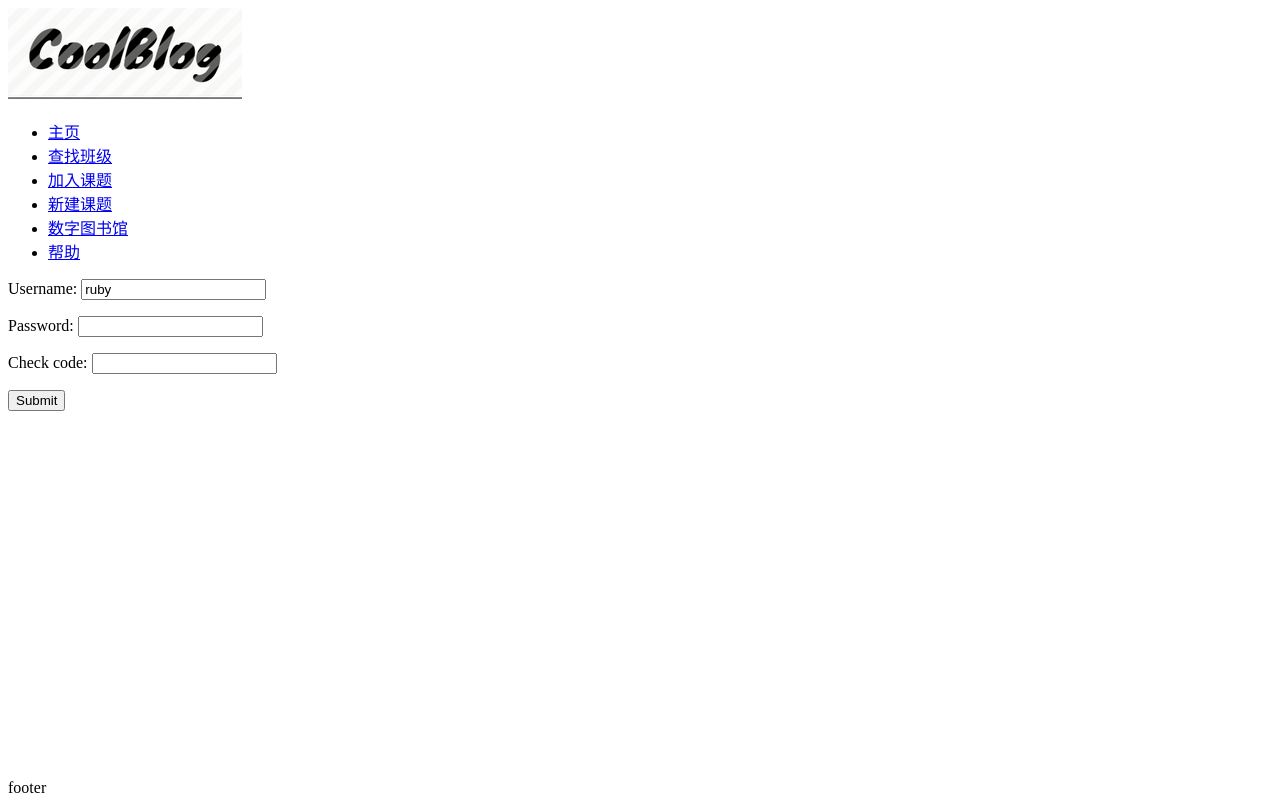
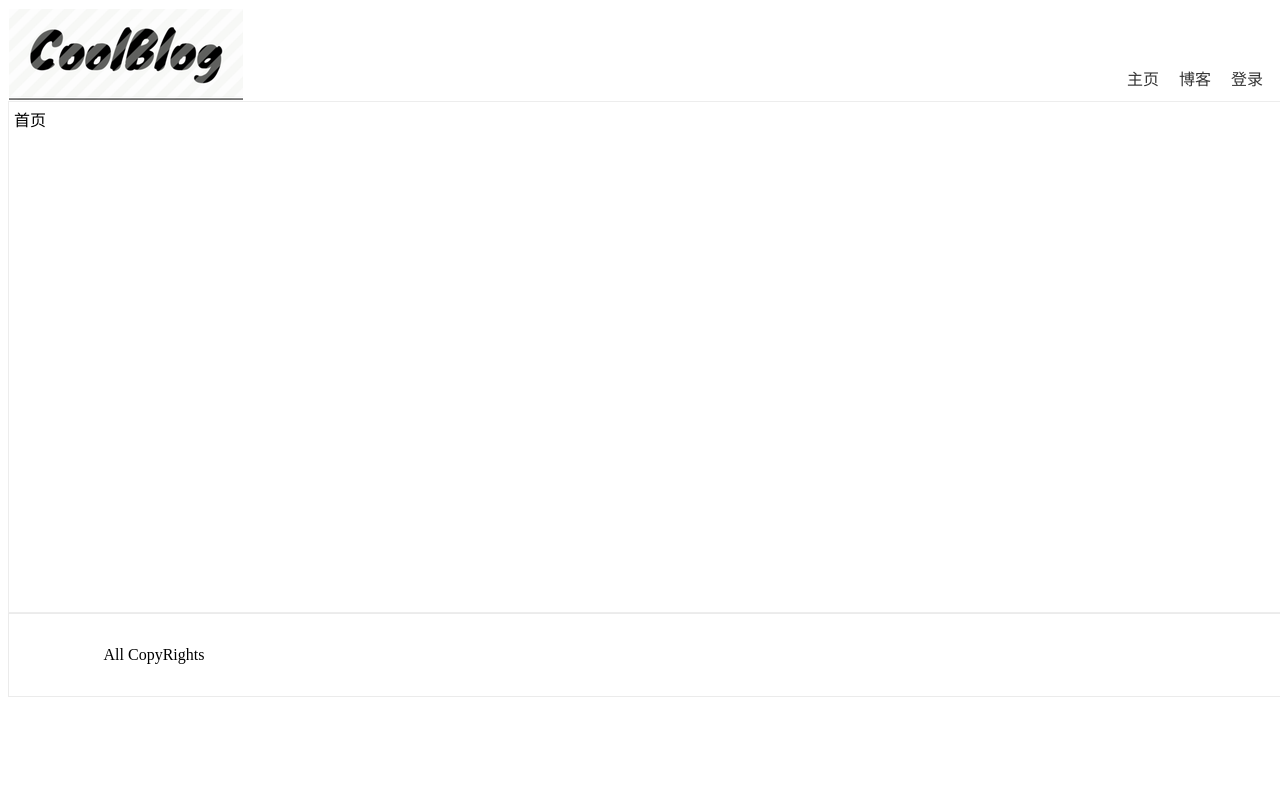
Before and after one commit to alecchyi/DjDemo, a Django app: page / in a window 1280 px wide. After the commit the page ends 697 px from the top, so only its background shows below. Run offline with Django 3.2, Linux system fonts and the light colour scheme.

Commit message:
update layout css and add blogs.html

```diff
--- a/DjDemo/settings.py
+++ b/DjDemo/settings.py
@@ -133,7 +133,7 @@ LOGGING = {
             'level': 'DEBUG',
             'class': 'logging.FileHandler',
             'formatter': 'simple',
-             'class': os.path.join(BASE_DIR,'logs/debug.log'),
+             'filename': os.path.join(BASE_DIR,'logs/debug.log'),
         },
     },
     'loggers': {
--- a/DjDemo/urls.py
+++ b/DjDemo/urls.py
@@ -11,6 +11,8 @@ urlpatterns = patterns('',
     url(r'^login', 'core.views.login'),
     url(r'^detail', 'core.views.detail'),
     url(r'^demo', 'core.views.demo'),
+    url(r'^logout', 'core.views.logout'),
+    url(r'^blogs', 'core.views.blogs'),
 )
 
 # if settings.DEBUG:
--- /dev/null
+++ b/core/templates/blogs.html
@@ -0,0 +1,4 @@
+{% extends "layout.html" %}
+{% block content %}
+blogs
+{% endblock %}
--- a/core/templates/index.html
+++ b/core/templates/index.html
@@ -1,6 +1,6 @@
 {% extends "layout.html" %}
 {% block content %}
 <div style="min-height:500px;display:block;">
-{% include "login_panel.html" %}
+首页
 </div>
 {% endblock %}
--- a/core/templates/login.html
+++ b/core/templates/login.html
@@ -1,6 +1,6 @@
 {% extends 'layout.html' %}
 {% block content %}
 <div style="min-height:500px;display:block;">
-login
+{% include "login_panel.html" %}
 </div>
 {% endblock %}
--- a/core/tests.py
+++ b/core/tests.py
@@ -80,4 +80,4 @@ class MemberTest(TestCase):
         with self.assertRaises(Exception):
             Member.objects.get(username='teacher_01')
         members = Member.objects.all()
-        self.assertEqual(members.count(), 1, "count is 1")
+        self.assertEqual(members.count(), 0, "count is 1")
--- a/core/views.py
+++ b/core/views.py
@@ -12,18 +12,18 @@ def index(request):
 
     form = LoginForm(initial = {'username': 'ruby'})
     context = {"form": form}
-#     teacher = {'user_name': "teacher_01", 'passwd': '123456'}
-#     m = Member()
-#     m.username= 'asdf'
-#     m.password = 'qwer'
-#     m.save()
     return render(request,"index.html", context)
 
 def login(request):
-    logger.debug("sssssss")
-    context = {"name": 'ruby'}
+
+    form = LoginForm(initial = {'username':'ruby'})
+    context = {"name": 'ruby', 'form': form}
     return render(request,"login.html", context)
 
+def blogs(request):
+
+    context = {}
+    return render(request,"blogs.html",context)
 def detail(request):
     context = {"name": 'ruby'}
 #     return HttpResponse("detail")
@@ -33,6 +33,13 @@ def demo(request):
     logger.debug("msg")
 
     return HttpResponseRedirect("/")
+
+def logout(request):
+    if request.session.has_key("user_id"):
+	 del request.session["user_id"]
+
+    return HttpResponseRedirect("/")
+
 def global_context(request):
     context = {'is_login':False}
     return context
--- a/static/core/css/core.css
+++ b/static/core/css/core.css
@@ -1,2 +1,110 @@
 /***************core.css**********************/
 body{}
+
+ul{
+ list-style:none;
+}
+
+.body{
+	display:block
+	min-height:600px;
+
+}
+
+.container{
+	display:block;
+	width:100%;
+	border:1px solid #ededed;
+	min-height:500px;
+	padding:5px 5px;
+}
+
+.header{
+	display:block;
+	width:100%;
+	border:1px solid #fff;
+	clear:both;
+}
+.footer{
+	display:block;
+	width:100%;
+	padding:10px 5px;
+	border:1px solid #ebebeb;
+	text-align:center;
+}
+
+.footer ul{
+
+	width:900px;
+}
+.footer li{
+	width:200px;
+	line-height:30px;
+}
+
+.topheader1{
+	position:relative;
+	z-index:1000
+}
+.topheader1 img.logo{
+	vertical-align:middle;
+	padding:0
+}
+ul.topnav{
+	font-size:11px;
+	margin:-17px 9px 0 0;
+	right:0;
+	list-style:none;
+	position:absolute
+}
+ul.topnav li{
+	float:left;
+	display:block
+}
+ul.topnav li a{
+	display:block;
+	float:left;
+	color:#333;
+}
+.newnavbox.b_dyn ul.newnav{
+	width:775px !important
+}
+.newnavbox.b_dyn{
+	bottom:5px !important
+}
+.topheader1 .newnavbox{
+	right:58px;
+	position:absolute;
+	right:0;
+	bottom:5px
+}
+.topheader1 .newnavbox ul.newnav{
+	list-style:none;
+	margin:0;
+	padding:0
+}
+.topheader1 .newnavbox ul.newnav li{
+	display:block;
+	float:left
+}
+.topheader1 .newnavbox ul.newnav li a{
+	text-decoration:none !important;
+	display:block;padding:5px 10px;
+	float:left;
+	color:#333
+}
+.topheader1 .newnavbox ul.newnav li div.lc_moreoption{
+	text-decoration:none !important;
+	display:block;padding:5px 10px;
+	float:left;
+	color:#333;
+}
+div.lc_moreoption:hover{
+	cursor:pointer;
+}
+div #lc_moreoption-menu ul li a.b_hover{
+	text-decoration:underline !important
+}
+div.topheader1 div#epalsnav1.newnavbox ul.newnav li a.b_hover{
+	text-decoration:underline !important
+}
--- a/templates/footer.html
+++ b/templates/footer.html
@@ -1,3 +1,5 @@
 <div class="footer">
-footer
+<ul>
+<li>All CopyRights</li>
+</ul>
 </div>
--- a/templates/layout.html
+++ b/templates/layout.html
@@ -3,7 +3,7 @@
 {% include "header.html" %}
 <body>
 	{% include "sitebanner.html" %}
-	<div class="wrapper">
+	<div class="container">
 		<div>{% block content %}{% endblock %}</div>
 	</div>
 	<!-- start footer -->
--- a/templates/sitebanner.html
+++ b/templates/sitebanner.html
@@ -1,23 +1,21 @@
-<div class="newhomecontainer">
+<div class="header">
 	<!-- topheader -->
 	<div class="topheader1">
 		<a href="/"><img src="{{STATIC_URL}}core/image/logo.png"
 			alt="Neupals - where learners connect globally" class="logo" /></a>
 		<div id="epalsnav1" class="newnavbox">
 			<ul class="newnav">
-				{% if is_login == False %}
-				<li><a href="/index" class="" title="Homepage">主页</a></li>
-				{% else %}
-				<li><a href="/authhome" class="" title="Homepage">主页</a></li>
-				 {% endif %}
-				<li><a href="/find-classroom.php" class="" title="Find Class">查找班级</a></li>
-				<li><a href="/find-project.php" class="" title="Find Project">加入课题</a></li>
-				<li><a href="/host-project.php" class="" title="Start Project">新建课题</a></li>
+				<li><a href="/" class="" title="Homepage">主页</a></li>
+				<li><a href="/blogs" class="" title="Blogs">博客</a></li>
+			<!--	<li><a href="/host-project.php" class="" title="Start Project">新建课题</a></li>
 
 				<li><a href="/digital/index.php" class="" title="Digital Library">数字图书馆</a></li>
 				<li><a href="/support" title="Help">帮助</a></li>
-				 {% if is_login == True %}
+			--!>
+			{% if is_login == True %}
 				<li><a href="/logout" title="Log out">退出</a></li>
+				{% else %}
+				<li><a href="/login" title="Log in">登录</a></li>
 				{% endif %}
 			</ul>
 		</div>
```
Also changed, not shown: 1 other file.
